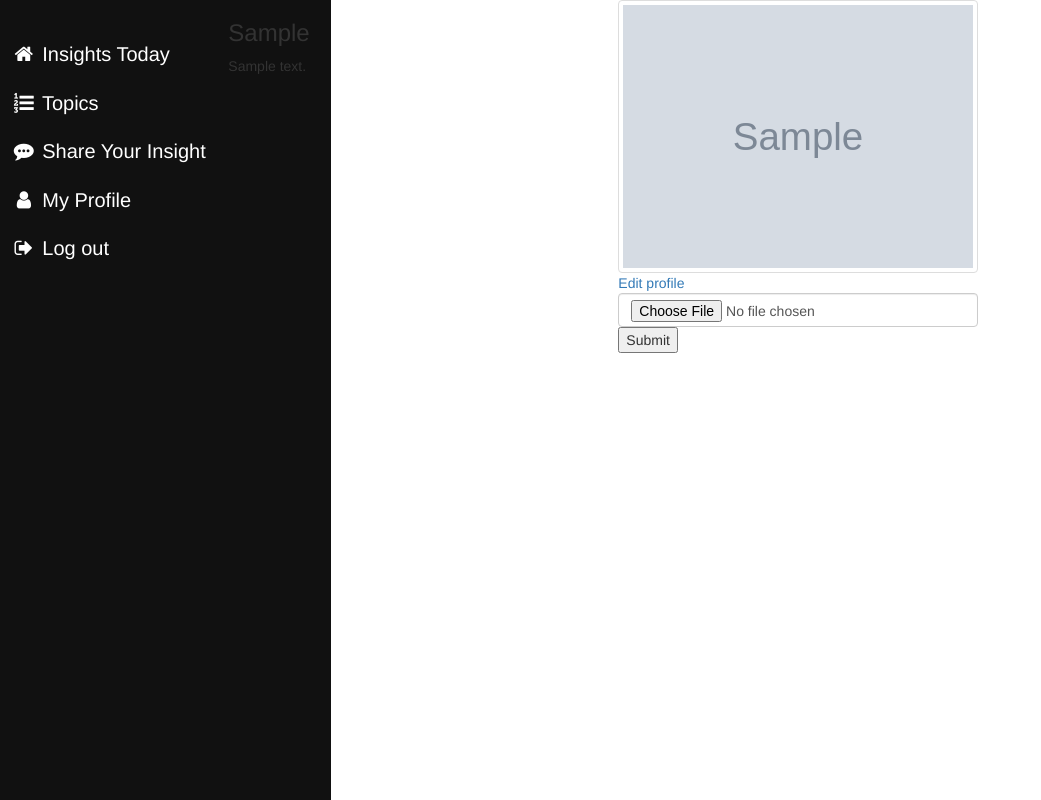
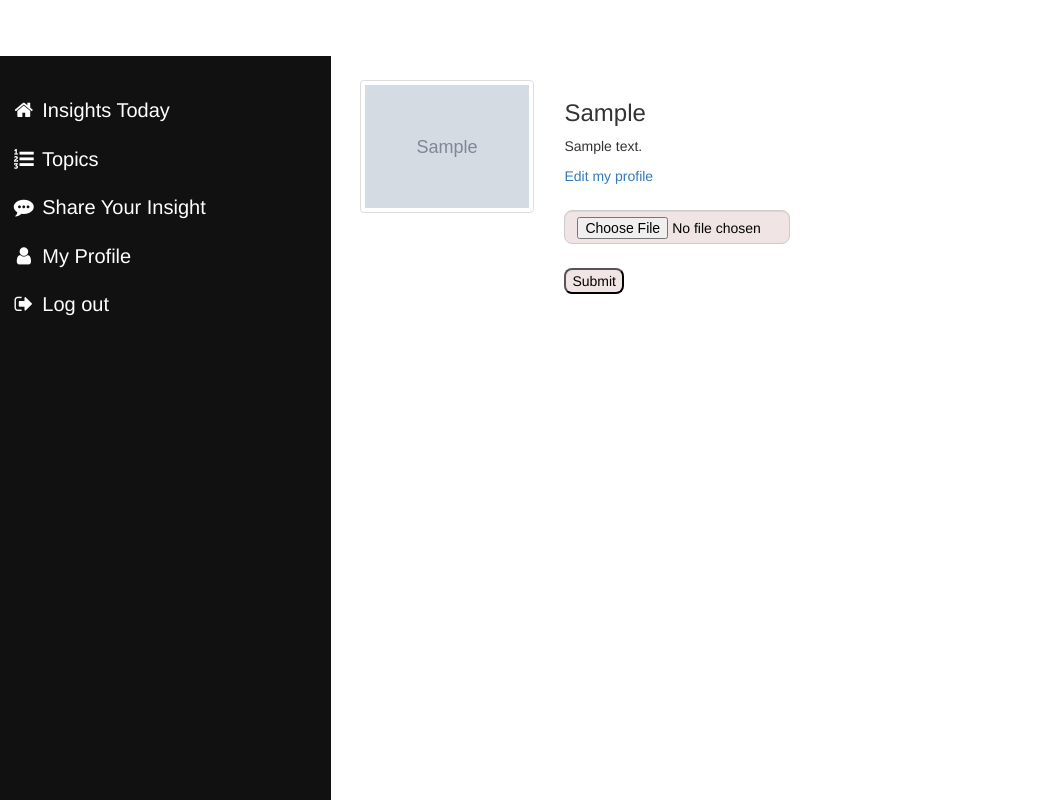
Before and after one commit to RkNyra/Insights-Today, a Flask app: template app/templates/profile/profile.html in a window 1280 px wide. Shown: the whole page, without its empty margins (0-1041 px from the left). Run offline with Flask 2, Linux system fonts and the light colour scheme; the template is opened without the code that fills it: values that come from a table or form of the project are taken from there, others are empty; a user stored in the database is signed in; tables that the repository leaves empty hold one stand-in row (values such as "Sample post"); grey boxes marked "Sample" are stand-in pictures; some libraries are stand-ins or nearby versions; some web fonts are replaced.

Commit message:
edit the user profile page to give it a more visually appealing feel

```diff
--- a/app/auth/forms.py
+++ b/app/auth/forms.py
@@ -6,7 +6,7 @@
 
 class RegistrationForm(FlaskForm):
     email = StringField('',validators=[Required(),Email()], render_kw={"placeholder": "Enter your email address"})
-    username = StringField('',validators = [Required()], render_kw={"placeholder": "Enter your username"})
+    username = StringField('',validators = [Required()], render_kw={"placeholder": "Enter your preferred username"})
     password = PasswordField('',validators = [Required(), EqualTo('password_confirm',message = 'Passwords must match')], render_kw={"placeholder": "Preferred password"})
     password_confirm = PasswordField('',validators = [Required()], render_kw={"placeholder": "Confirm password"})
     submit = SubmitField('Sign Up')
--- a/app/static/css/custom.css
+++ b/app/static/css/custom.css
@@ -64,6 +64,26 @@
   font-family: 'Philosopher', sans-serif;
 }
 
+.profile {
+  margin-top: 3vh;
+}
+.profile input{
+  background-color: #f0e4e4;
+  color: rgb(3, 3, 3);
+  margin-top: 3vh;
+  border-radius: 8px;
+}
+.profPicSize {
+  object-fit: cover;
+  overflow: hidden;
+  display: block;
+}
+.profPicSize img{
+  max-width:100%;
+  max-height:100%;
+
+}
+
 
 @media screen and (max-height: 450px) {
   .sidebar {padding-top: 15px;}
--- a/app/templates/profile/profile.html
+++ b/app/templates/profile/profile.html
@@ -1,45 +1,64 @@
-{% extends 'base.html'%}
+{% extends 'base.html'%} {% block content %}
 
-{% block content %}
-<div class="container">
-<div class="row">
-<!-- displaying  Username-->
-  <div class="col-md-4">
-    <h3> {{user.username| capitalize}} </h3>
+<div class="homeDiv">
+  <div class="row justify-content-center register">
+    <div class="col-md-8">
+      <div class="row profile">
+        <!--Display profile photo-->
+        <div class="col-md-4 profPicSize">
+          {% if user.profile_pic_path %}
+          <img
+            src="{{url_for('static',filename=user.profile_pic_path)}}"
+            alt=""
+            class="img-thumbnail rounded-circle"
+          />
+          {%else%}
+          <img
+            class="img-thumbnail"
+            style="background-color: transparent; border: none;"
+            src="{{url_for('static',filename='images/defaultProfPic.png')}}"
+            alt="Prof Pic"
+          />
+          {% endif %}
+        </div>
+
+        <div class="col-md-5">
+          <!-- displaying username -->
+
+          <h3>{{ user.username | capitalize }}</h3>
 
           <!--Displaying user bio-->
           {% if user.bio %}
-      <p> {{user.bio}}</p>
+          <p>{{ user.bio }}</p>
           {%else%}
-      <p> {{user.username| capitalize}} has no bio </p>
-    {% endif %}
-  </div>
-
-  <!--Display profile photo-->
-  <div class="col-md-4">
-
-    {% if user.profile_pic_path %}
-    <img src="{{url_for('static',filename=user.profile_pic_path)}}" alt="" class="img-thumbnail">
-    {%else%}
-    <p>No profile picture</p>
+          <p>{{ user.username | capitalize }} has no bio yet</p>
           {% endif %}
 
+          <div>
             <!-- update bio -->
             {% if user == current_user %}
-    <a href="{{url_for('main.update_profile',uname=user.username)}}">Edit profile</a>
+            <a href="{{url_for('main.update_profile',uname=user.username)}}"
+              >Edit my profile</a
+            >
             {% endif %}
 
             <!-- upload prof pic -->
 
             {% if user == current_user %}
-    <form  action="{{url_for('main.update_pic',uname=user.username)}}" method="post" enctype = "multipart/form-data">
-
-      <input type="file"  name="photo" class="form-control" required>
-      <input type="submit">
+            <form
+              action="{{url_for('main.update_pic',uname=user.username)}}"
+              method="post"
+              enctype="multipart/form-data"
+            >
+              <input type="file" name="photo" class="form-control" required />
+              <input type="submit" />
             </form>
             {% endif %}
-
           </div>
         </div>
       </div>
+    </div>
+  </div>
+</div>
+
 {% endblock %}
```
Also changed, not shown: app/static/images/defaultProfPic.png (added), app/static/photos/test3.jpg (added), app/static/photos/testimage.jpg (added), app/static/photos/testpic2.jpg (added). Lines whose indentation alone changed are shown as unchanged.
